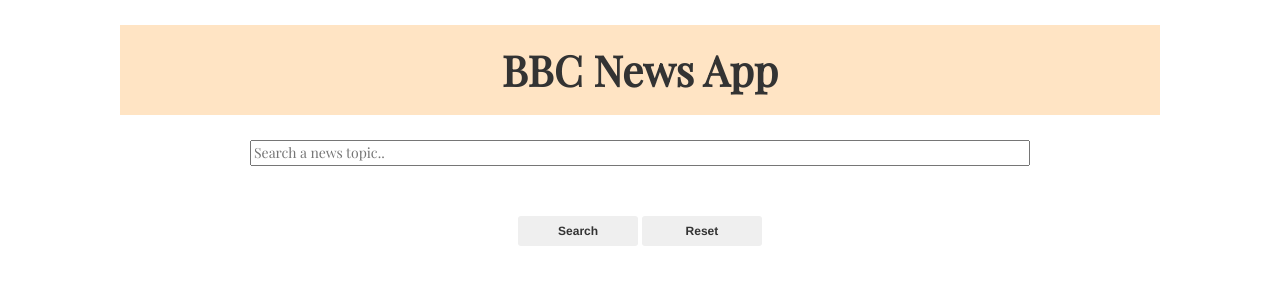
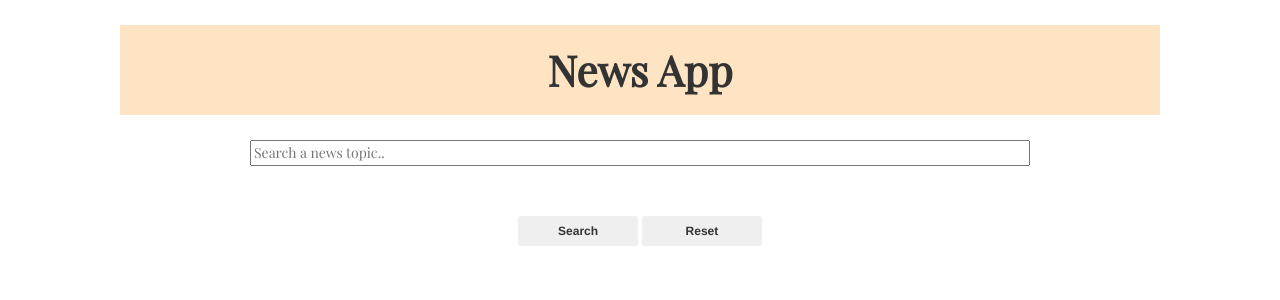
Before and after one commit to jarrm5/CSEE5590_Lab2, a PHP site: page /home.php in a window 1280 px wide. Shown: the top 300 px of the page. Run offline with PHP 8.4, Linux system fonts and the light colour scheme; some libraries are stand-ins or nearby versions.

Commit message:
Change page titles

```diff
--- a/NewsApp/pages/home.php
+++ b/NewsApp/pages/home.php
@@ -4,7 +4,7 @@
     <meta charset="UTF-8">
     <meta name="viewport" content="width=device-width, initial-scale=1.0">
     <meta http-equiv="X-UA-Compatible" content="ie=edge">
-    <title>BBC News App</title>
+    <title>News App</title>
 
     <link href="https://fonts.googleapis.com/css?family=Playfair+Display" rel="stylesheet">
     <link rel="stylesheet" type="text/css" href="https://maxcdn.bootstrapcdn.com/bootstrap/3.3.5/css/bootstrap.min.css">
@@ -120,7 +120,7 @@
 <body>
     <div class="container">
         <div class="title">
-            BBC News App
+            News App
         </div>
         <div id="search-bar">
             <input placeholder='Search a news topic..' type="text" id="inp-topic">
--- a/NewsApp/pages/login.php
+++ b/NewsApp/pages/login.php
@@ -42,7 +42,7 @@
 
 <html>
     <head>
-        <title>BBC News App - Login</title>
+        <title>News App - Login</title>
     </head>
 
 
@@ -111,7 +111,7 @@
 
         <div class="container">
             <div class="title">
-                BBC News App
+                News App
             </div>
             <form id='form' method='POST' action='login.php'>
                 <div class="left">
--- a/NewsApp/pages/register.php
+++ b/NewsApp/pages/register.php
@@ -31,7 +31,7 @@
     <meta charset="UTF-8">
     <meta name="viewport" content="width=device-width, initial-scale=1.0">
     <meta http-equiv="X-UA-Compatible" content="ie=edge">
-    <title>Register</title>
+    <title>News App - Register</title>
     <link rel="stylesheet" type="text/css" href="https://maxcdn.bootstrapcdn.com/bootstrap/3.3.5/css/bootstrap.min.css">
     <link href="https://fonts.googleapis.com/css?family=Playfair+Display" rel="stylesheet">
 
```
